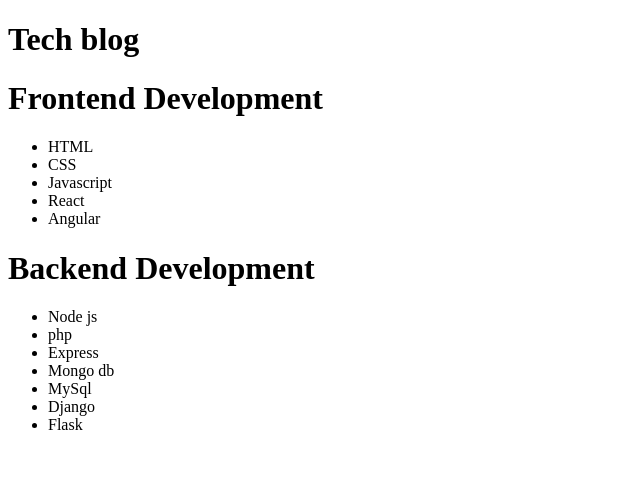
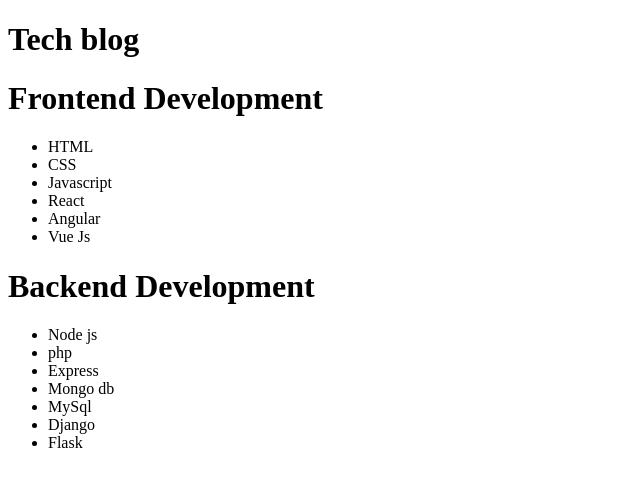
Before and after one commit to varun21s/Blog-Website, a plain HTML site: page index.html in a window 1280 px wide. Shown: the whole page, without its empty margins (0-640 px from the left). Drawn offline with Linux system fonts and the light colour scheme.

Commit message:
Update index.html

```diff
--- a/index.html
+++ b/index.html
@@ -29,6 +29,9 @@
          <li>
             Angular
          </li>
+            <li>
+            Vue Js
+         </li>
        </ul>
        <h1>
         Backend Development
```
